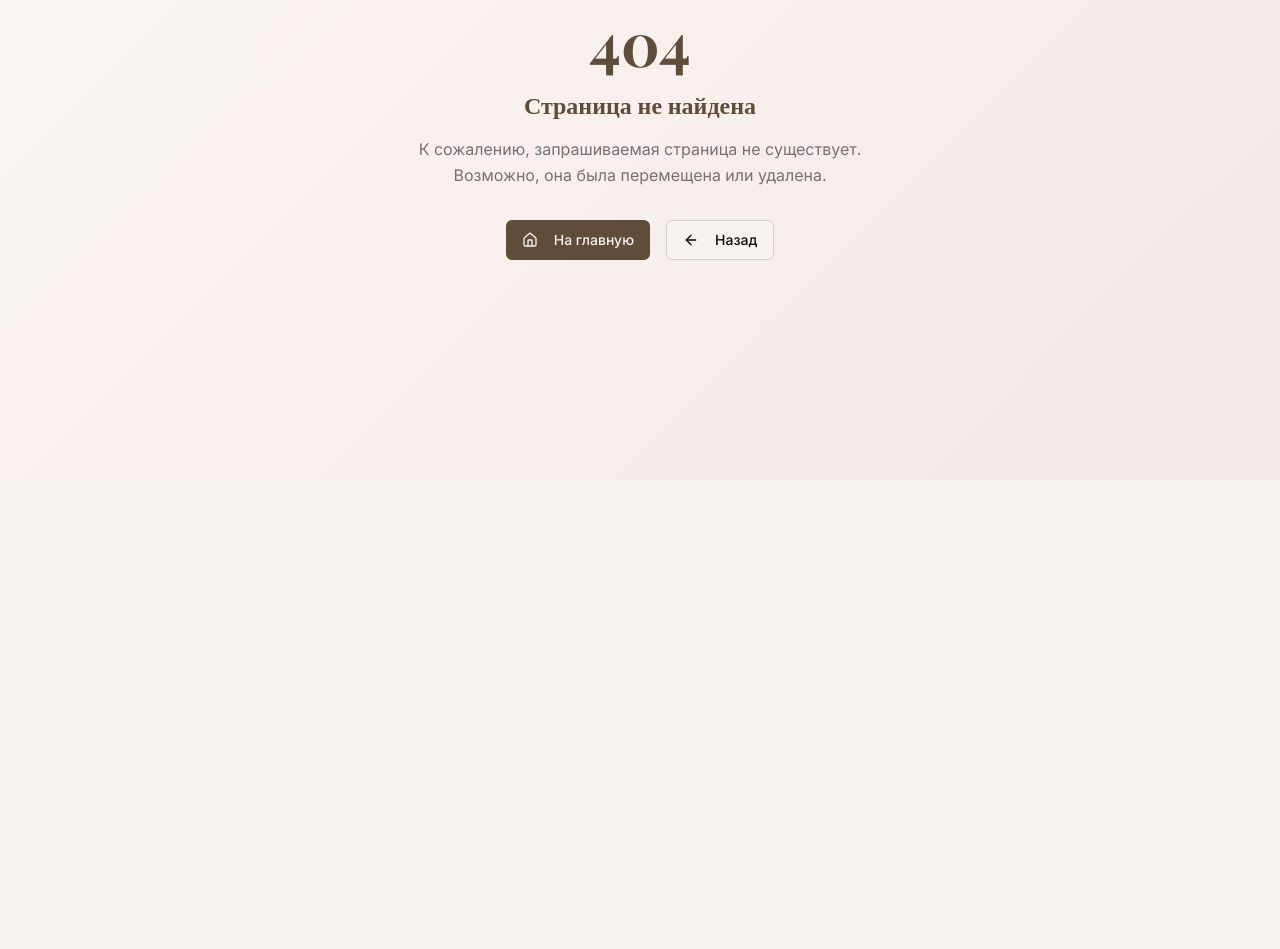
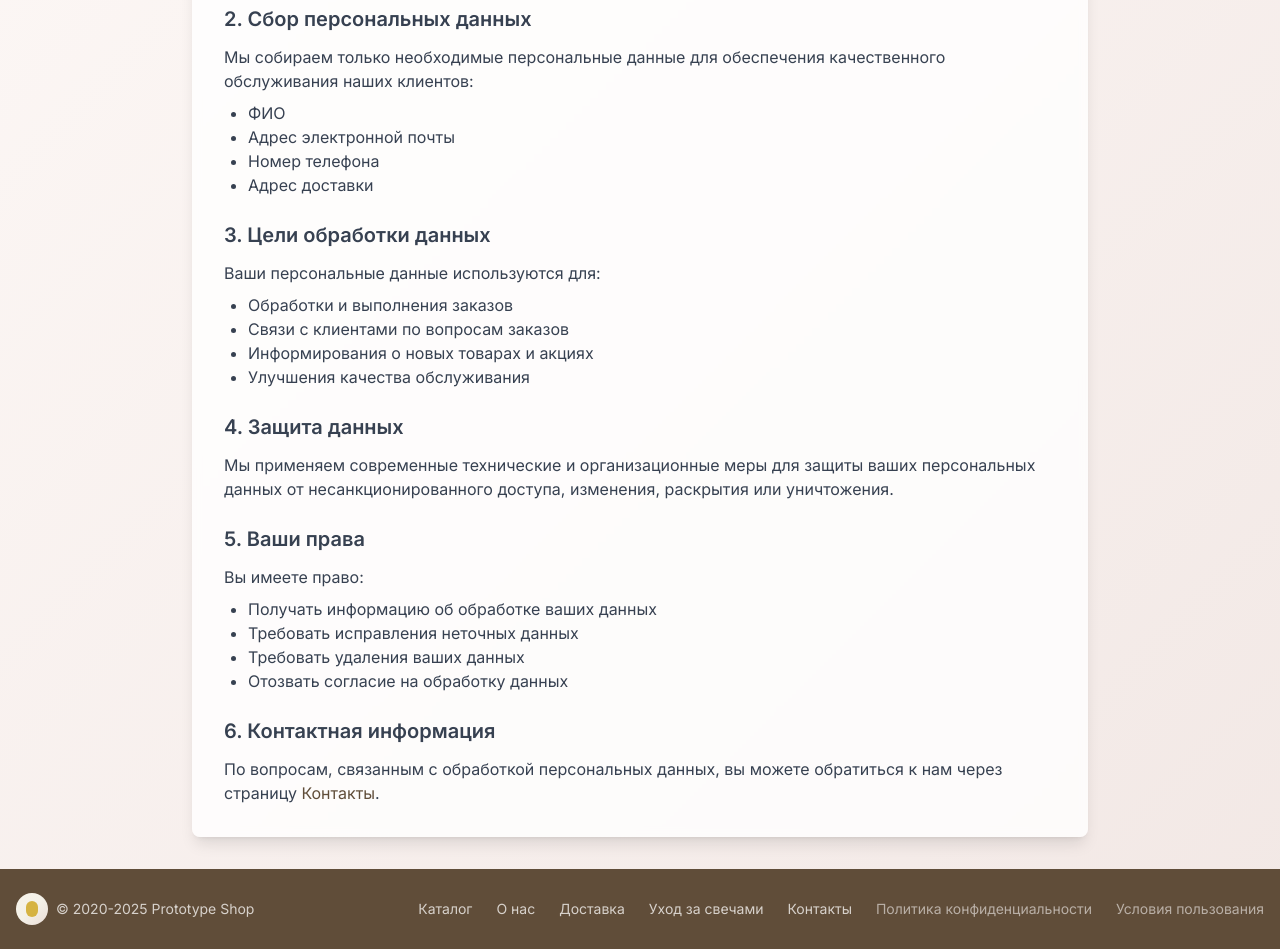
Before and after one commit to itbashar644/glow-whispers-market, a React (Vite) app: page /privacy in a window 1280 px wide. Before the commit this address had no page. Shown: the part 320-1269 px from the top of the page. Before the commit the page ends 800 px from the top, so only its background shows below. Built offline with nearby package versions, Linux system fonts and the light colour scheme.

Commit message:
Refactor: Update footer links and add pages
- Updated footer links to "Политика конфиденциальности" and "Условия пользования".
- Added pages for "Условия пользования" and "Политика конфиденциальности".

```diff
--- a/src/App.tsx
+++ b/src/App.tsx
@@ -17,6 +17,8 @@ import Cart from "./pages/Cart";
 import Wishlist from "./pages/Wishlist";
 import Shipping from "./pages/Shipping";
 import CandleCare from "./pages/CandleCare";
+import Privacy from "./pages/Privacy";
+import Terms from "./pages/Terms";
 import NotFound from "./pages/NotFound";
 import Auth from "./pages/Auth";
 import UpdatePassword from "./pages/UpdatePassword";
@@ -44,6 +46,8 @@ const App = () => (
                 <Route path="/wishlist" element={<Wishlist />} />
                 <Route path="/shipping" element={<Shipping />} />
                 <Route path="/candle-care" element={<CandleCare />} />
+                <Route path="/privacy" element={<Privacy />} />
+                <Route path="/terms" element={<Terms />} />
                 <Route path="/update-password" element={<UpdatePassword />} />
                 {/* ADD ALL CUSTOM ROUTES ABOVE THE CATCH-ALL "*" ROUTE */}
                 <Route path="*" element={<NotFound />} />
--- a/src/components/Footer.tsx
+++ b/src/components/Footer.tsx
@@ -31,12 +31,12 @@ export const Footer = () => {
             <Link to="/contact" className="text-primary-foreground/80 hover:text-primary-foreground transition-colors">
               Контакты
             </Link>
-            <a href="#" className="text-primary-foreground/60 hover:text-primary-foreground transition-colors">
-              Политика
-            </a>
-            <a href="#" className="text-primary-foreground/60 hover:text-primary-foreground transition-colors">
-              Условия
-            </a>
+            <Link to="/privacy" className="text-primary-foreground/60 hover:text-primary-foreground transition-colors">
+              Политика конфиденциальности
+            </Link>
+            <Link to="/terms" className="text-primary-foreground/60 hover:text-primary-foreground transition-colors">
+              Условия пользования
+            </Link>
           </nav>
         </div>
       </div>
--- /dev/null
+++ b/src/pages/Privacy.tsx
@@ -0,0 +1,84 @@
+
+import { Header } from '@/components/Header';
+import { Footer } from '@/components/Footer';
+import { useCart } from '@/contexts/CartContext';
+
+const Privacy = () => {
+  const { totalItems } = useCart();
+
+  return (
+    <div className="min-h-screen bg-warm-gradient flex flex-col">
+      <Header cartItemsCount={totalItems} />
+      <main className="flex-grow container mx-auto px-4 py-8">
+        <div className="max-w-4xl mx-auto bg-white/80 backdrop-blur-sm rounded-lg p-8 shadow-lg">
+          <h1 className="text-3xl font-bold text-primary mb-8">Политика конфиденциальности</h1>
+
+          <div className="space-y-6 text-gray-700">
+            <section>
+              <h2 className="text-xl font-semibold mb-3">1. Общие положения</h2>
+              <p>
+                Настоящая Политика конфиденциальности определяет порядок обработки персональных данных
+                пользователей интернет-магазина свечей Prototype Shop.
+              </p>
+            </section>
+
+            <section>
+              <h2 className="text-xl font-semibold mb-3">2. Сбор персональных данных</h2>
+              <p>
+                Мы собираем только необходимые персональные данные для обеспечения качественного
+                обслуживания наших клиентов:
+              </p>
+              <ul className="list-disc ml-6 mt-2">
+                <li>ФИО</li>
+                <li>Адрес электронной почты</li>
+                <li>Номер телефона</li>
+                <li>Адрес доставки</li>
+              </ul>
+            </section>
+
+            <section>
+              <h2 className="text-xl font-semibold mb-3">3. Цели обработки данных</h2>
+              <p>Ваши персональные данные используются для:</p>
+              <ul className="list-disc ml-6 mt-2">
+                <li>Обработки и выполнения заказов</li>
+                <li>Связи с клиентами по вопросам заказов</li>
+                <li>Информирования о новых товарах и акциях</li>
+                <li>Улучшения качества обслуживания</li>
+              </ul>
+            </section>
+
+            <section>
+              <h2 className="text-xl font-semibold mb-3">4. Защита данных</h2>
+              <p>
+                Мы применяем современные технические и организационные меры для защиты ваших
+                персональных данных от несанкционированного доступа, изменения, раскрытия или уничтожения.
+              </p>
+            </section>
+
+            <section>
+              <h2 className="text-xl font-semibold mb-3">5. Ваши права</h2>
+              <p>Вы имеете право:</p>
+              <ul className="list-disc ml-6 mt-2">
+                <li>Получать информацию об обработке ваших данных</li>
+                <li>Требовать исправления неточных данных</li>
+                <li>Требовать удаления ваших данных</li>
+                <li>Отозвать согласие на обработку данных</li>
+              </ul>
+            </section>
+
+            <section>
+              <h2 className="text-xl font-semibold mb-3">6. Контактная информация</h2>
+              <p>
+                По вопросам, связанным с обработкой персональных данных, вы можете обратиться к нам
+                через страницу <a href="/contact" className="text-primary hover:underline">Контакты</a>.
+              </p>
+            </section>
+          </div>
+        </div>
+      </main>
+      <Footer />
+    </div>
+  );
+};
+
+export default Privacy;
--- /dev/null
+++ b/src/pages/Terms.tsx
@@ -0,0 +1,91 @@
+
+import { Header } from '@/components/Header';
+import { Footer } from '@/components/Footer';
+import { useCart } from '@/contexts/CartContext';
+
+const Terms = () => {
+  const { totalItems } = useCart();
+
+  return (
+    <div className="min-h-screen bg-warm-gradient flex flex-col">
+      <Header cartItemsCount={totalItems} />
+      <main className="flex-grow container mx-auto px-4 py-8">
+        <div className="max-w-4xl mx-auto bg-white/80 backdrop-blur-sm rounded-lg p-8 shadow-lg">
+          <h1 className="text-3xl font-bold text-primary mb-8">Условия пользования</h1>
+
+          <div className="space-y-6 text-gray-700">
+            <section>
+              <h2 className="text-xl font-semibold mb-3">1. Общие условия</h2>
+              <p>
+                Настоящие Условия пользования регулируют отношения между интернет-магазином
+                Prototype Shop и его пользователями при использовании сайта и приобретении товаров.
+              </p>
+            </section>
+
+            <section>
+              <h2 className="text-xl font-semibold mb-3">2. Регистрация и аккаунт</h2>
+              <p>
+                Для оформления заказов рекомендуется создать личный кабинет. При регистрации
+                вы обязуетесь предоставить достоверную информацию и поддерживать её актуальность.
+              </p>
+            </section>
+
+            <section>
+              <h2 className="text-xl font-semibold mb-3">3. Заказы и оплата</h2>
+              <ul className="list-disc ml-6">
+                <li>Все цены указаны в рублях РФ и включают НДС</li>
+                <li>Заказ считается принятым после получения подтверждения от магазина</li>
+                <li>Оплата производится удобным для вас способом</li>
+                <li>Мы оставляем за собой право отменить заказ при отсутствии товара</li>
+              </ul>
+            </section>
+
+            <section>
+              <h2 className="text-xl font-semibold mb-3">4. Доставка</h2>
+              <p>
+                Условия доставки зависят от выбранного способа и региона. Подробную информацию
+                см. на странице <a href="/shipping" className="text-primary hover:underline">Доставка</a>.
+              </p>
+            </section>
+
+            <section>
+              <h2 className="text-xl font-semibold mb-3">5. Возврат и обмен</h2>
+              <p>
+                Возврат товара возможен в течение 14 дней с момента получения при соблюдении
+                условий возврата. Товар должен быть в оригинальной упаковке и не использован.
+              </p>
+            </section>
+
+            <section>
+              <h2 className="text-xl font-semibold mb-3">6. Ответственность</h2>
+              <p>
+                Мы не несём ответственности за ущерб, возникший в результате неправильного
+                использования товаров. Рекомендуем ознакомиться с правилами
+                <a href="/candle-care" className="text-primary hover:underline"> ухода за свечами</a>.
+              </p>
+            </section>
+
+            <section>
+              <h2 className="text-xl font-semibold mb-3">7. Изменения условий</h2>
+              <p>
+                Мы оставляем за собой право изменять данные условия. Актуальная версия
+                всегда доступна на данной странице.
+              </p>
+            </section>
+
+            <section>
+              <h2 className="text-xl font-semibold mb-3">8. Контакты</h2>
+              <p>
+                По всем вопросам обращайтесь к нам через страницу
+                <a href="/contact" className="text-primary hover:underline"> Контакты</a>.
+              </p>
+            </section>
+          </div>
+        </div>
+      </main>
+      <Footer />
+    </div>
+  );
+};
+
+export default Terms;
```
